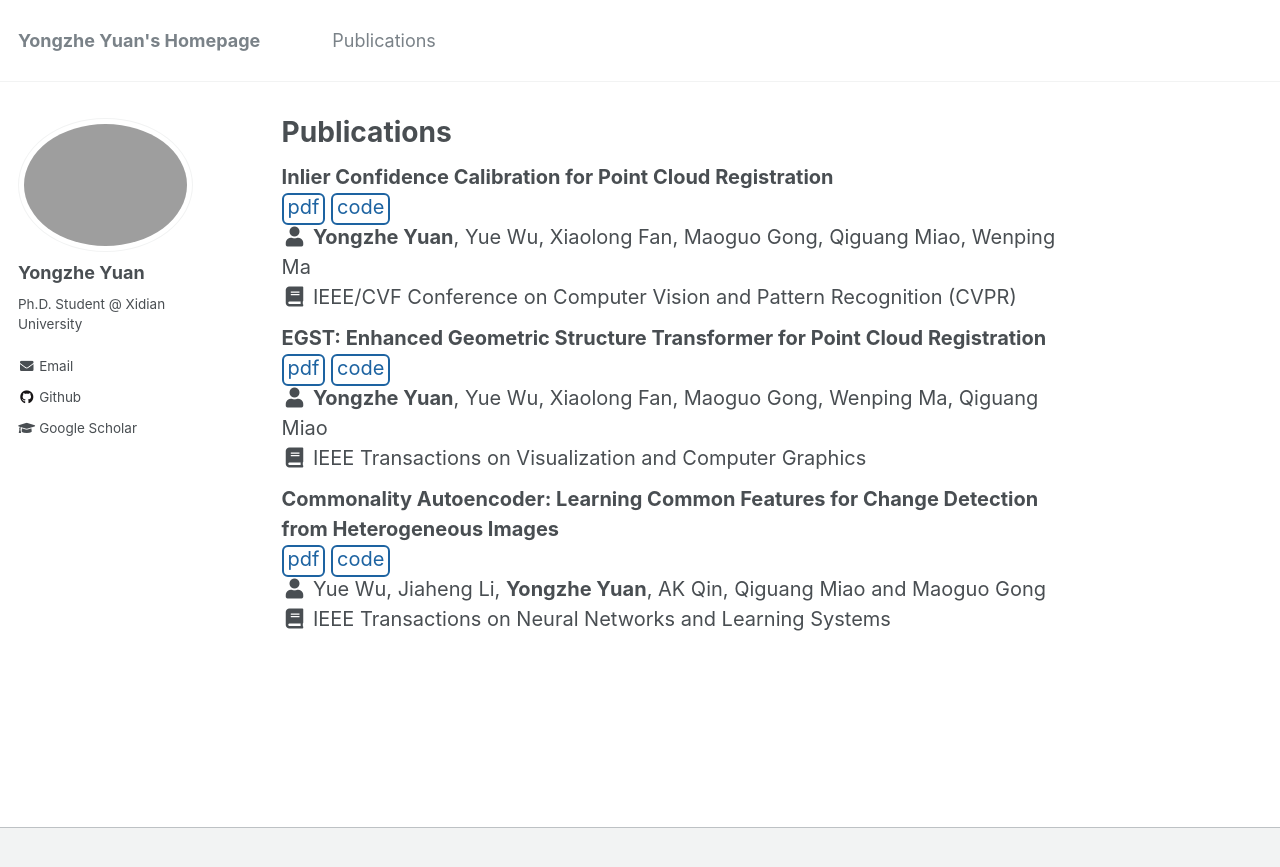
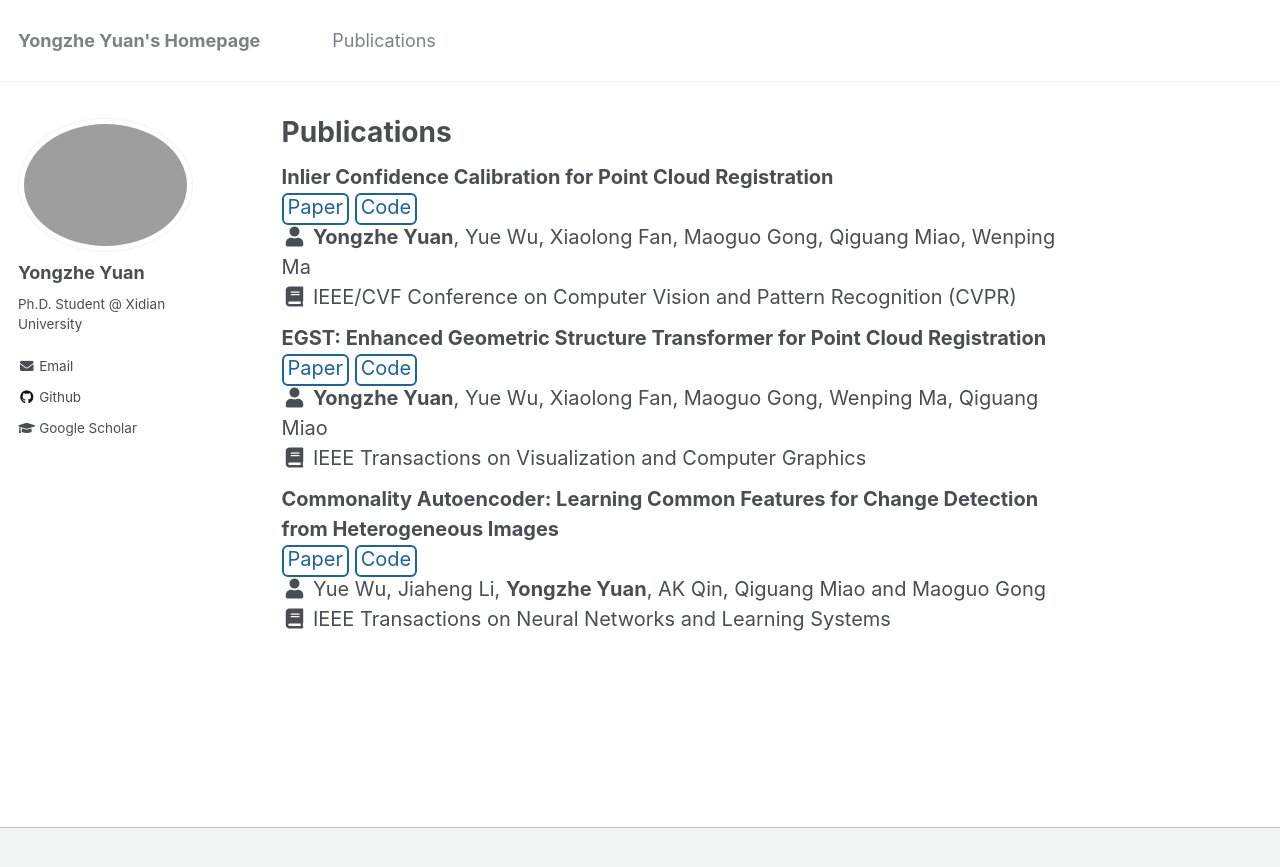
Before and after one commit to YYZMARS/YYZMARS.github.io, a Jekyll site: the page built from _pages/publications.md, in a window 1280 px wide. Shown: the top 867 px of the page. Built offline with Jekyll 4.4.1, drawn with Linux system fonts in a browser that asks for light colours.

Commit message:
Update archive-single-pub2.html

```diff
--- a/_includes/archive-single-pub2.html
+++ b/_includes/archive-single-pub2.html
@@ -21,13 +21,13 @@
             <b>{{ title }}</b>
           <br>
                 {% if post.paperurl %}
-                  <a href="{{ post.paperurl }}" style="text-decoration:none">pdf</a>
+                  <a href="{{ post.paperurl }}" style="text-decoration:none">Paper</a>
                 {% endif %}
                 {% if post.pageurl %}
                   <a href="{{ post.pageurl | prepend: base_path }}" style="text-decoration:none">website</a>
                 {% endif %}
                 {% if post.codeurl %}
-                  <a href="{{ post.codeurl }}" style="text-decoration:none">code</a>
+                  <a href="{{ post.codeurl }}" style="text-decoration:none">Code</a>
                 {% endif %}
                 {% if post.bibtexurl %}
                   <a target="_blank" href="{{ post.bibtexurl }}" style="text-decoration:none">bibtex</a>
```
